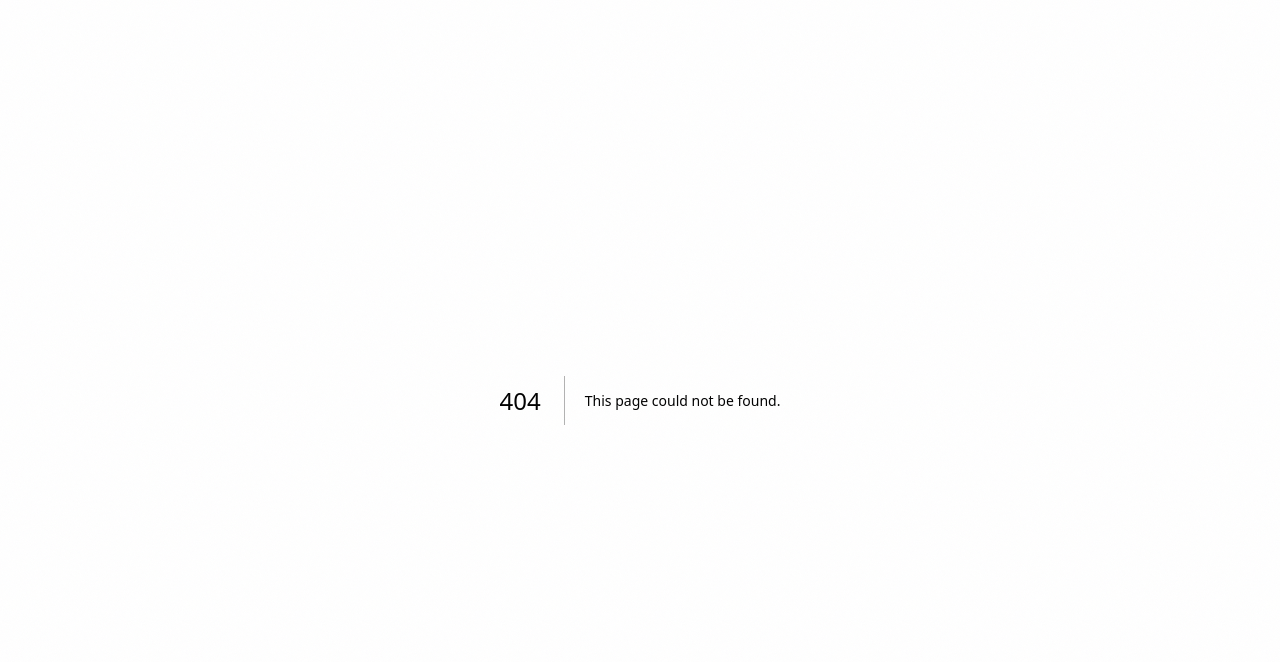
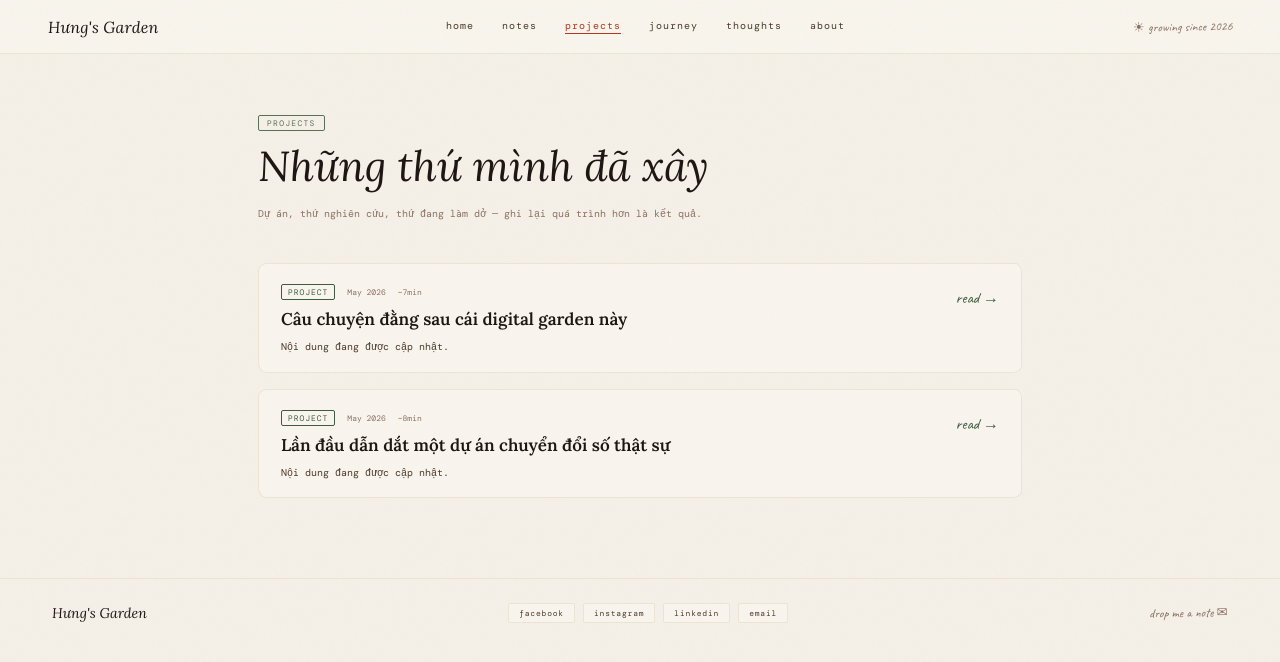
Before and after one commit to ddinhhungg/hung-digital-garden, a Next.js app: page /projects in a window 1280 px wide. Before the commit this address had no page. Shown: the top 662 px of the page. Built offline with nearby package versions, Linux system fonts and the light colour scheme; a web font is replaced by a local one.

Commit message:
fix: add projects/thoughts pages, fix about nav link, +more horizontal

```diff
--- /dev/null
+++ b/app/projects/page.tsx
@@ -0,0 +1,67 @@
+import TransitionLink from '@/components/TransitionLink';
+import Nav from '@/components/Nav';
+import Footer from '@/components/Footer';
+import ScrollReveal from '@/components/ScrollReveal';
+import { getAllPosts } from '@/lib/posts';
+
+export const metadata = { title: "Projects — Hưng's Garden" };
+
+export default function ProjectsPage() {
+  const posts = getAllPosts().filter(p => p.tag === 'project');
+
+  return (
+    <>
+      <ScrollReveal />
+      <Nav />
+      <div style={{ maxWidth: 860, margin: '0 auto', padding: '56px 48px 80px' }}>
+        <div className="reveal" style={{ marginBottom: 40 }}>
+          <div className="section-stamp" style={{ marginBottom: 8 }}>projects</div>
+          <h1 style={{ fontFamily: 'var(--serif)', fontStyle: 'italic', fontSize: 'clamp(28px, 4vw, 42px)', fontWeight: 400, color: 'var(--ink)', margin: '0 0 12px' }}>
+            Những thứ mình đã xây
+          </h1>
+          <p style={{ fontFamily: 'var(--mono)', fontSize: 10, color: 'var(--ink-muted)', lineHeight: 1.8, margin: 0 }}>
+            Dự án, thứ nghiên cứu, thứ đang làm dở — ghi lại quá trình hơn là kết quả.
+          </p>
+        </div>
+
+        <div style={{ display: 'flex', flexDirection: 'column', gap: 16 }}>
+          {posts.map((post, i) => (
+            <TransitionLink key={post.slug} href={`/notes/${post.slug}`}
+              className={`notes-item reveal reveal-delay-${Math.min(i + 1, 4)}`}
+              style={{
+                background: 'var(--paper)',
+                borderRadius: '9px 7px 10px 8px / 8px 9px 7px 10px',
+                border: '1.5px solid var(--cream-dk)',
+                padding: '20px 22px 16px',
+                display: 'flex', gap: 20, alignItems: 'flex-start',
+                textDecoration: 'none',
+              }}
+            >
+              <div style={{ flex: 1 }}>
+                <div style={{ display: 'flex', gap: 12, alignItems: 'center', marginBottom: 8 }}>
+                  <span style={{
+                    fontFamily: 'var(--mono)', fontSize: 8, letterSpacing: '0.12em', textTransform: 'uppercase',
+                    border: '1.5px solid var(--sage)', padding: '2px 6px', borderRadius: 2,
+                    color: 'var(--sage)',
+                  }}>project</span>
+                  {post.date && <span style={{ fontFamily: 'var(--mono)', fontSize: 8, color: 'var(--ink-muted)' }}>{post.date}</span>}
+                  <span style={{ fontFamily: 'var(--mono)', fontSize: 8, color: 'var(--ink-muted)' }}>~{post.readTime}min</span>
+                </div>
+                <div style={{ fontFamily: 'var(--serif)', fontSize: 17, fontWeight: 600, color: 'var(--ink)', lineHeight: 1.3, marginBottom: 8 }}>{post.title}</div>
+                <div style={{ fontFamily: 'var(--mono)', fontSize: 10, color: 'var(--ink-lt)', lineHeight: 1.75 }}>{post.excerpt}</div>
+              </div>
+              <span style={{ fontFamily: 'var(--hand)', fontSize: 16, color: 'var(--sage)', flexShrink: 0, marginTop: 4 }}>read →</span>
+            </TransitionLink>
+          ))}
+
+          {posts.length === 0 && (
+            <div style={{ fontFamily: 'var(--hand)', fontSize: 18, color: 'var(--ink-muted)', textAlign: 'center', padding: 60, transform: 'rotate(-0.5deg)' }}>
+              Đang xây... quay lại sau nhé 🔨
+            </div>
+          )}
+        </div>
+      </div>
+      <Footer />
+    </>
+  );
+}
--- a/components/Nav.tsx
+++ b/components/Nav.tsx
@@ -34,7 +34,7 @@ export default function Nav({ showBack = false }: NavProps) {
         <TransitionLink href="/projects" className={pathname === '/projects' ? 'active' : ''}>projects</TransitionLink>
         <TransitionLink href="/journey" className={pathname === '/journey' ? 'active' : ''}>journey</TransitionLink>
         <TransitionLink href="/thoughts" className={pathname === '/thoughts' ? 'active' : ''}>thoughts</TransitionLink>
-        <TransitionLink href="/#about" className={pathname === '/about' ? 'active' : ''}>about</TransitionLink>
+        <TransitionLink href="/about" className={pathname === '/about' ? 'active' : ''}>about</TransitionLink>
       </div>
 
       {showBack ? (
```
Also changed, not shown: app/page.tsx (+4 -5 lines), app/thoughts/page.tsx (added, +67 -0 lines).
